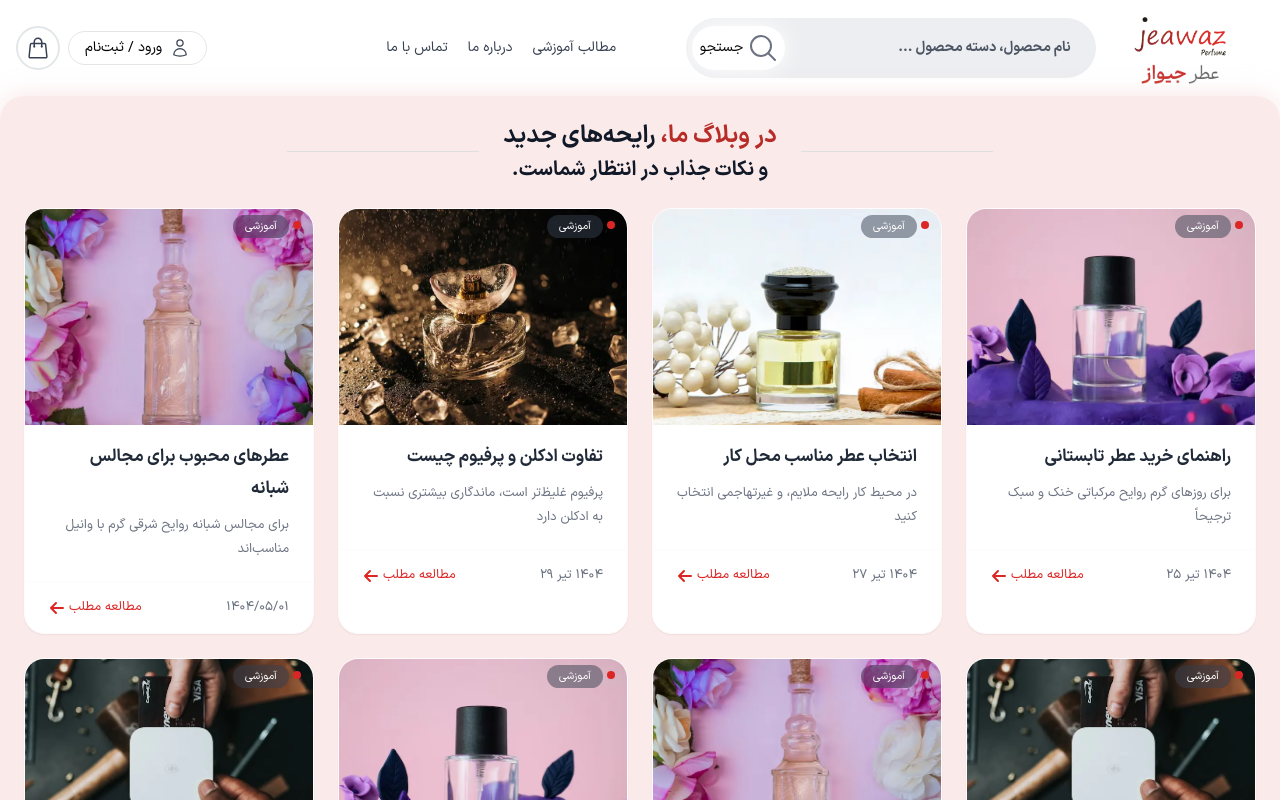
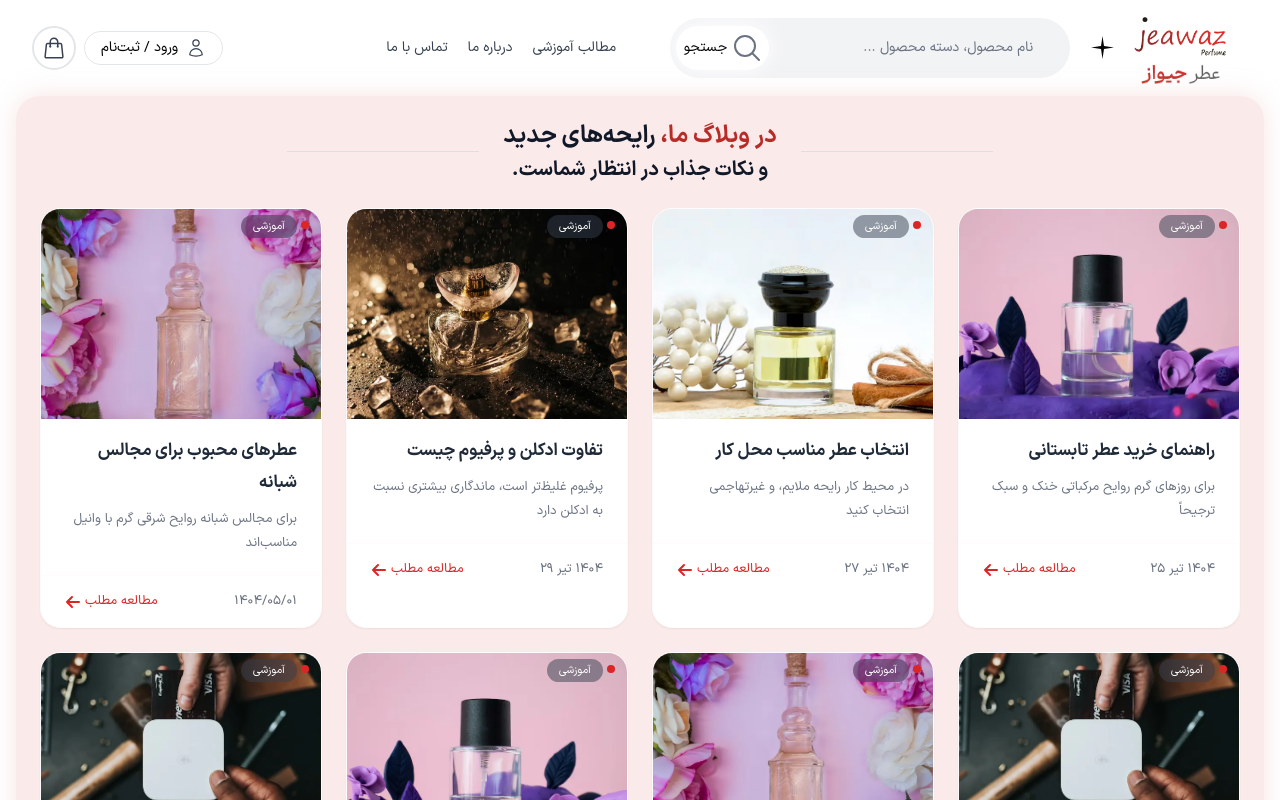
Before and after one commit to MohammadmehdiJamalpour/jeawaz, a React (Vite) app: page / in a window 1280 px wide. Shown: the top 800 px of the page. Built offline with nearby package versions, Linux system fonts and the light colour scheme.

Commit message:
width control on main page

```diff
--- a/src/components/header/Actions.jsx
+++ b/src/components/header/Actions.jsx
@@ -11,7 +11,7 @@ const Actions = React.memo(function Actions() {
   const navigate = useNavigate();
 
   return (
-    <div className="flex items-center justify-end flex-1  gap-2">
+    <div className="flex items-center justify-end flex-1   gap-2">
       {/* ورود / ثبت نام */}
       <button
         type="button"
--- a/src/components/header/BrandBlock.jsx
+++ b/src/components/header/BrandBlock.jsx
@@ -6,17 +6,31 @@ const BrandBlock = React.memo(function BrandBlock({
   className = "",
 }) {
   return (
-    <div className={`flex flex-col  items-center justify-center gap-1 ${className}`}>
+    <div className="flex items-center justify-evenly md:gap-2 xl:gap-5">
+      <div
+        className={`flex flex-col  items-center  justify-center gap-1 ${className}`}
+      >
         <img
           className="max-h-12 max-md:max-h-10"
           src={englishLogo}
           alt="jeawaz"
         />
-      <img
-        className="max-h-5 max-md:max-h-4"
-        src={persianLogo}
-        alt="جیواز"
+        <img className="max-h-5 max-md:max-h-4" src={persianLogo} alt="جیواز" />
+      </div>
+      <div className="hidden md:inline-block">
+        <svg
+          width="23"
+          height="23"
+          viewBox="0 0 23 23"
+          fill="none"
+          xmlns="http://www.w3.org/2000/svg"
+        >
+          <path
+            d="M11.5 0L12.98 10.02L23 11.5L12.98 12.98L11.5 23L10.02 12.98L0 11.5L10.02 10.02L11.5 0Z"
+            fill="#040404"
           />
+        </svg>
+      </div>
     </div>
   );
 });
--- a/src/pages/MainPage.jsx
+++ b/src/pages/MainPage.jsx
@@ -3,7 +3,7 @@ import Body from "../components/Body";
 import Footer from "../components/Footer";
 
 const MainPage = () => (
-  <div className="min-h-screen flex flex-col">
+  <div className="min-h-screen max-w-7xl lg:max-w-8xl 3xl:max-w-10xl mx-auto container flex flex-col">
     <Header />
     <Body />
     <Footer />
--- a/src/ui/SearchInput.jsx
+++ b/src/ui/SearchInput.jsx
@@ -7,7 +7,7 @@ const SearchInput = React.memo(function SearchInput({ className = "", inputProps
       <input
         type="text"
         placeholder="  نام محصول، دسته محصول ..."
-        className="w-full bg-gray-200/70 text-right rounded-full  py-4 pr-5 lg:py-5 px-6 pl-12 text-sm placeholder:text-gray-600 font-semibold focus:border-primary-500 focus:outline-none"
+        className="w-full bg-gray-200/50 text-right rounded-full  py-4 pr-5 lg:py-5 lg:px-7 px-6 pl-12 text-sm placeholder:text-gray-500 focus:outline outline-none ring-offset-1 focus:outline-primary-300 transition-all duration-200"
         {...inputProps}
       />
       {/* Icon on LEFT for RTL */}
--- a/tailwind.config.js
+++ b/tailwind.config.js
@@ -53,11 +53,20 @@ export default {
         center: true,
         padding: "1rem",
       },
+       screens: {
+        '3xl': '1920px',
+      },
       boxShadow: {
         centered: "0 0 15px rgba(0, 0, 0, 0.1)",
         "centered-lg": "0 0 25px rgba(0, 0, 0, 0.15)",
         'centered-lg-top': '0 -12px 25px -12px rgba(0,0,0,.2)',
       },
+        maxWidth: {
+        '8xl': '88rem',  // ~1408px
+        '9xl': '96rem',  // ~1536px
+        '10xl': '104rem', // ~1664px
+        '11xl': '112rem', // ~1792px
+      },
     },
   },
   plugins: [],
```
Lines whose indentation alone changed are shown as unchanged.
